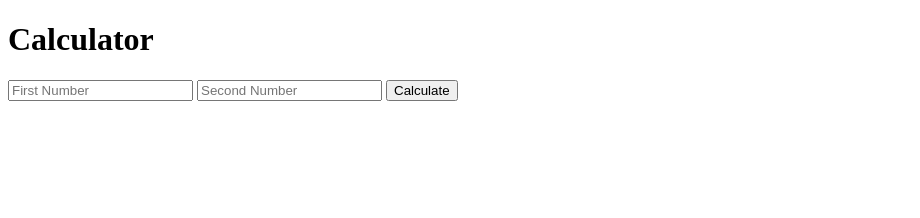
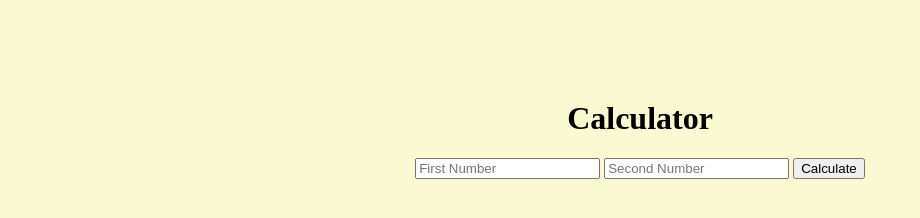
Before and after one commit to Phatfisher/CalculatorNode.js, a website: page index.html in a window 1280 px wide. Shown: the whole page, without its empty margins (0-920 px from the left). Drawn offline with Linux system fonts and the light colour scheme.

Commit message:
adding in some css and formatting with express.

```diff
--- a/calculator.js
+++ b/calculator.js
@@ -6,6 +6,9 @@ app.use(bodyParser.urlencoded({ extended: true }));
 
 app.get("/", function (req, res) {
     res.sendFile(__dirname + "/index.html");
+});
+app.get("/style.css", function (req, res) {
+    res.sendFile(__dirname + "/style.css");
 });
 app.get("/bmicalculator", function (req, res) {
     res.sendFile(__dirname + "/bmiCalculator.html");
--- a/index.html
+++ b/index.html
@@ -3,13 +3,17 @@
 <head>
     <meta charset="utf-8" />
     <title>Calculator</title>
+    <link rel="stylesheet" href="style.css">
+    <link href="https://fonts.googleapis.com/css?family=Arvo" rel="stylesheet">
 </head>
 <body>
+    <div id="content">
         <h1>Calculator</h1>
         <form action="/" method="post">
             <input type="text" name="num1" placeholder="First Number" />
             <input type="text" name="num2" placeholder="Second Number" />
             <button type="submit" name="submit">Calculate</button>
         </form>
+    </div>
 </body>
 </html>
--- a/style.css
+++ b/style.css
@@ -0,0 +1,5 @@
+body{
+    text-align:center;
+    background-color: lightgoldenrodyellow;
+    margin-top:100px;
+}
```
Also changed, not shown: bmiCalculator.html (+2 -0 lines). Lines whose indentation alone changed are shown as unchanged.
